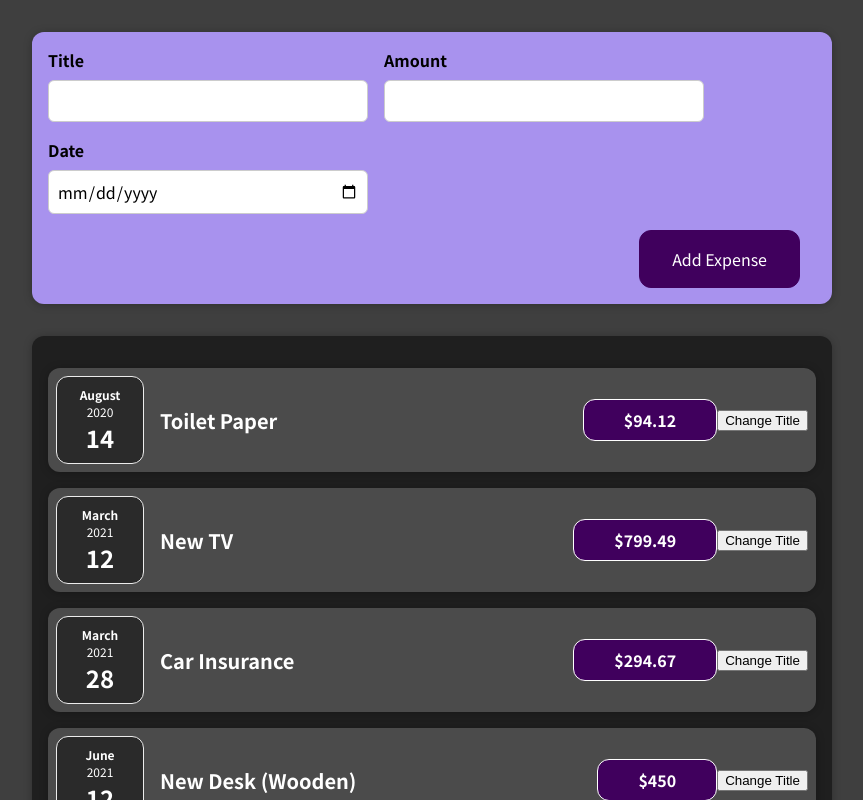
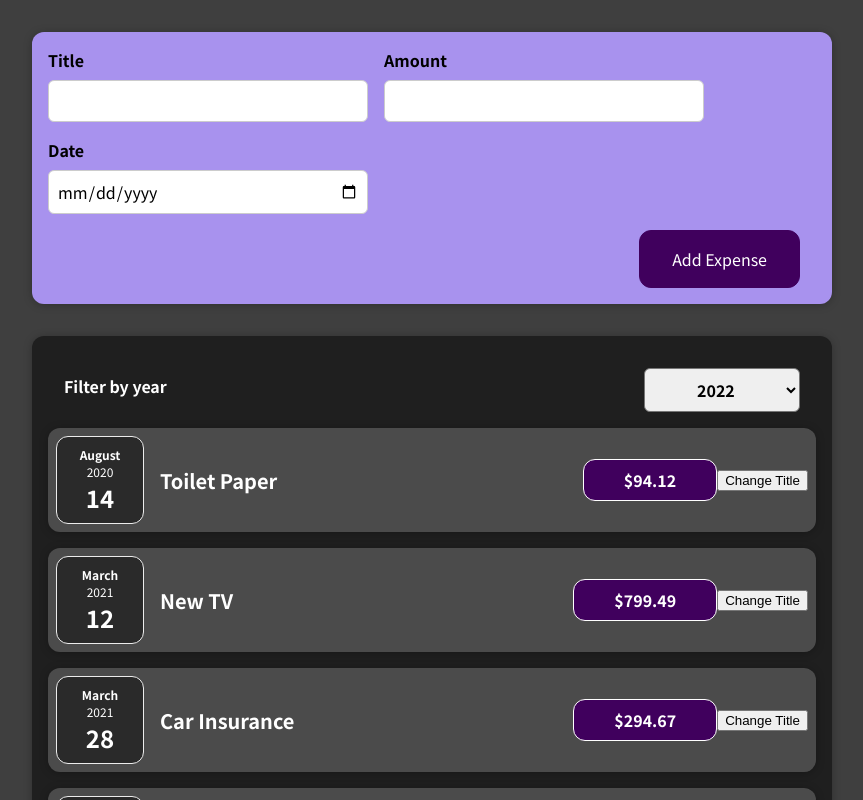
Before and after one commit to scottpeat/expensetrackerreactjs, a React (Create React App) app: page / in a window 1280 px wide. Shown: the top 800 px of the page, without its empty margins (208-1071 px from the left). Built offline with nearby package versions, Linux system fonts and the light colour scheme.

Commit message:
Created an ExpensesFilter component and set up two-way binding

```diff
--- a/src/components/Expenses/Expenses.js
+++ b/src/components/Expenses/Expenses.js
@@ -1,11 +1,23 @@
 import './Expenses.css';
 import ExpenseItem from './ExpenseItem';
 import Card from '../UI/Card';
-import React from 'react';
+import ExpensesFilter from './ExpensesFilter';
+import { React, useState } from 'react';
 
 const Expenses = (props) => {
+  const [enteredYear, setEnteredYear] = useState('2020');
+
+  const filterChangeHandler = (selectedYear) => {
+    setEnteredYear(selectedYear);
+  };
+
   return (
+    <div>
       <Card className="expenses">
+        <ExpensesFilter
+          selected={enteredYear}
+          onChangeFilter={filterChangeHandler}
+        />
         <ExpenseItem
           title={props.items[0].title}
           amount={props.items[0].amount}
@@ -27,6 +39,7 @@ const Expenses = (props) => {
           date={props.items[3].date}
         ></ExpenseItem>
       </Card>
+    </div>
   );
 };
 
--- /dev/null
+++ b/src/components/Expenses/ExpensesFilter.css
@@ -0,0 +1,24 @@
+.expenses-filter {
+  color: white;
+  padding: 0 1rem;
+}
+
+.expenses-filter__control {
+  display: flex;
+  width: 100%;
+  align-items: center;
+  justify-content: space-between;
+  margin: 1rem 0;
+}
+
+.expenses-filter label {
+  font-weight: bold;
+  margin-bottom: 0.5rem;
+}
+
+.expenses-filter select {
+  font: inherit;
+  padding: 0.5rem 3rem;
+  font-weight: bold;
+  border-radius: 6px;
+}
--- /dev/null
+++ b/src/components/Expenses/ExpensesFilter.js
@@ -0,0 +1,25 @@
+import React from 'react';
+
+import './ExpensesFilter.css';
+
+const ExpensesFilter = (props) => {
+  const dropdownChangeHandler = (event) => {
+    props.onChangeFilter(event.target.value);
+  };
+
+  return (
+    <div className="expenses-filter">
+      <div className="expenses-filter__control">
+        <label>Filter by year</label>
+        <select onChange={dropdownChangeHandler}>
+          <option value="2022">2022</option>
+          <option value="2021">2021</option>
+          <option value="2020">2020</option>
+          <option value="2019">2019</option>
+        </select>
+      </div>
+    </div>
+  );
+};
+
+export default ExpensesFilter;
```
Also changed, not shown: 1 other file (tests, documents, lock files or other folders). Lines whose indentation alone changed are shown as unchanged.
